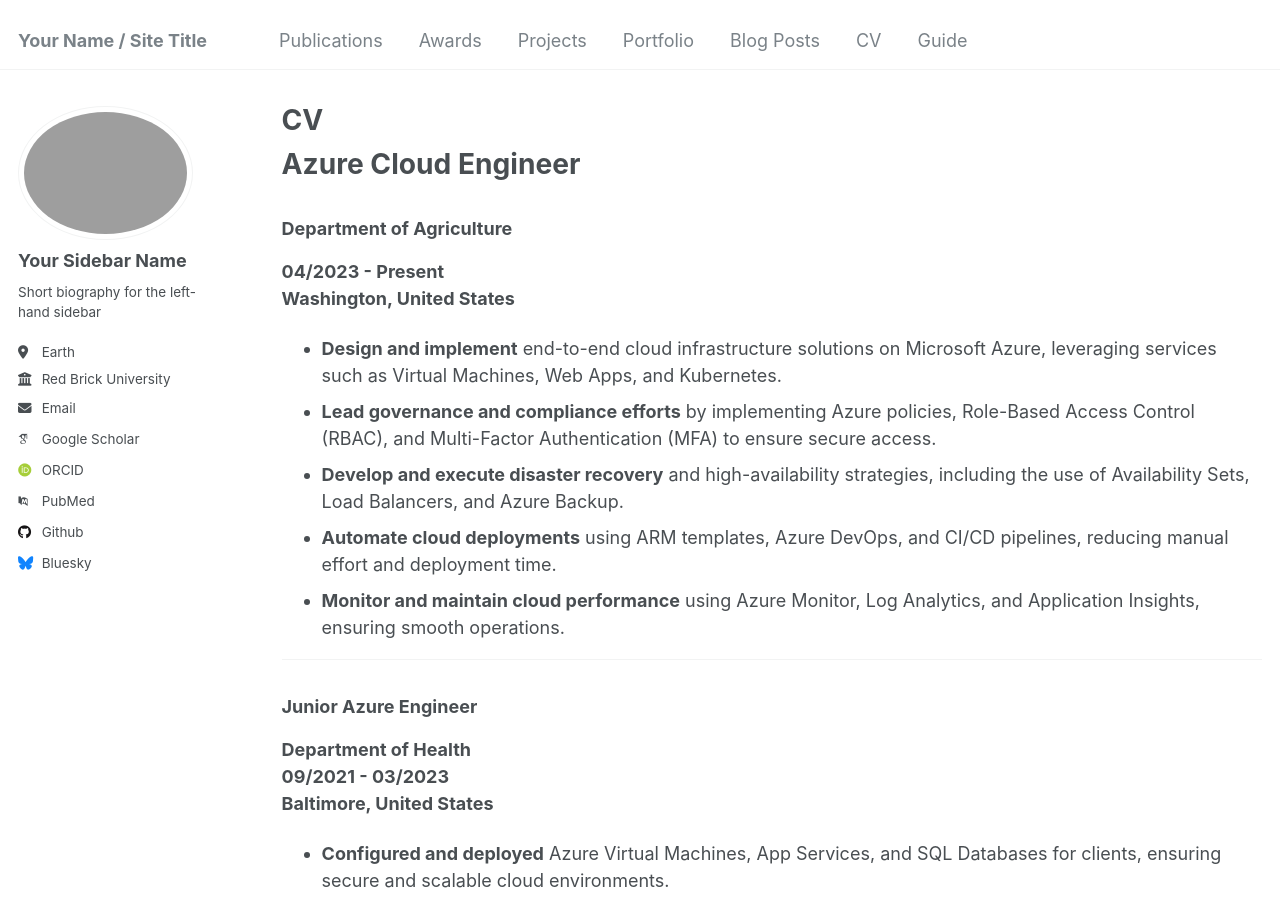
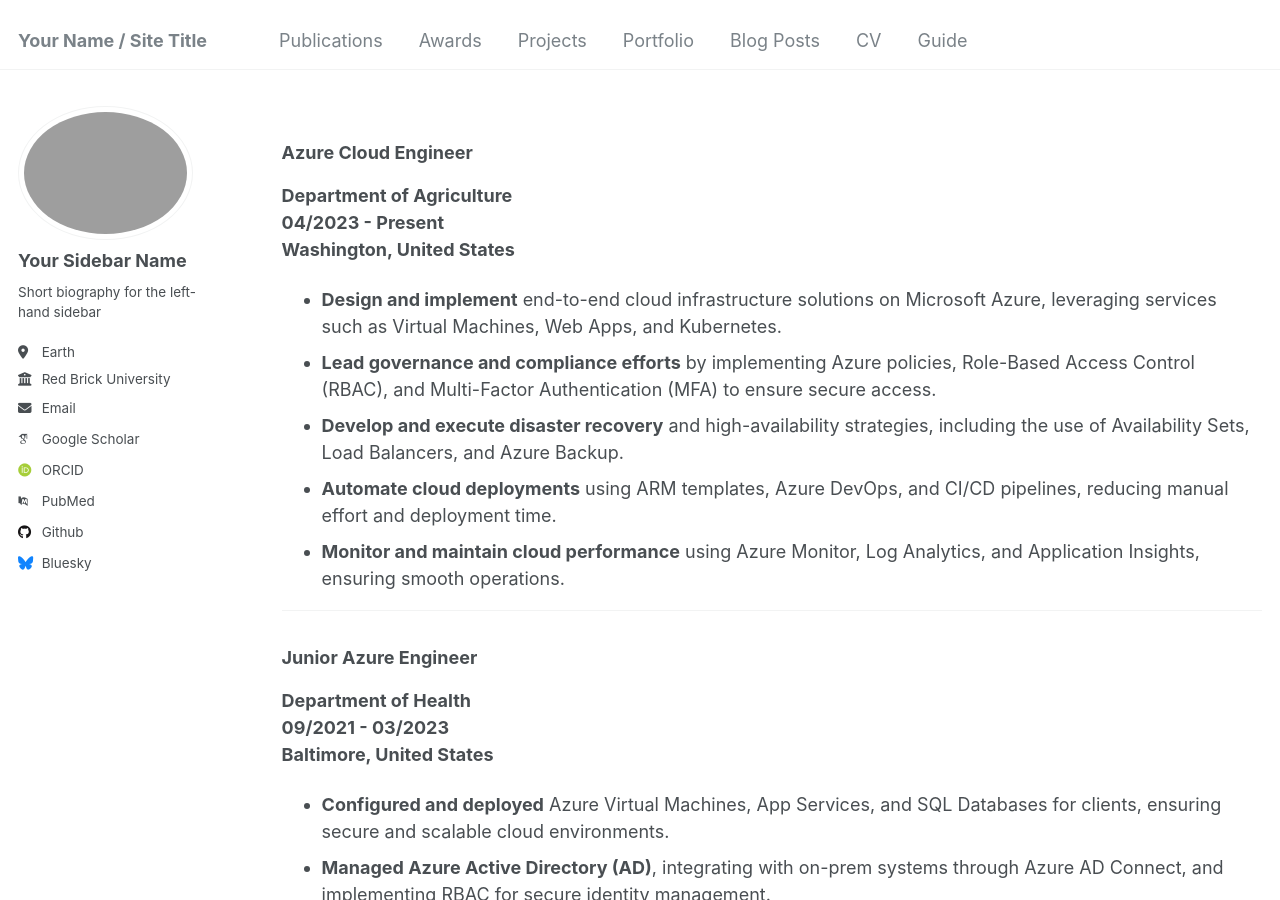
Before and after one commit to dorimaine/.github.io-, a Jekyll site: the page built from _pages/cv.md, in a window 1280 px wide and 900 px high. Built offline with Jekyll 4.4.1, drawn with Linux system fonts in a browser that asks for light colours; some web fonts are replaced.

Commit message:
Update cv.md

```diff
--- a/_pages/cv.md
+++ b/_pages/cv.md
@@ -1,6 +1,5 @@
 ---
 layout: archive
-title: "CV"
 permalink: /cv/
 author_profile: True
 redirect_from:
@@ -9,9 +8,8 @@ redirect_from:
 
 {% include base_path %}
 
-# **Azure Cloud Engineer**
-
-### **Department of Agriculture**
+### **Azure Cloud Engineer**
+**Department of Agriculture**
 **04/2023 - Present**
 **Washington, United States**
 
```
